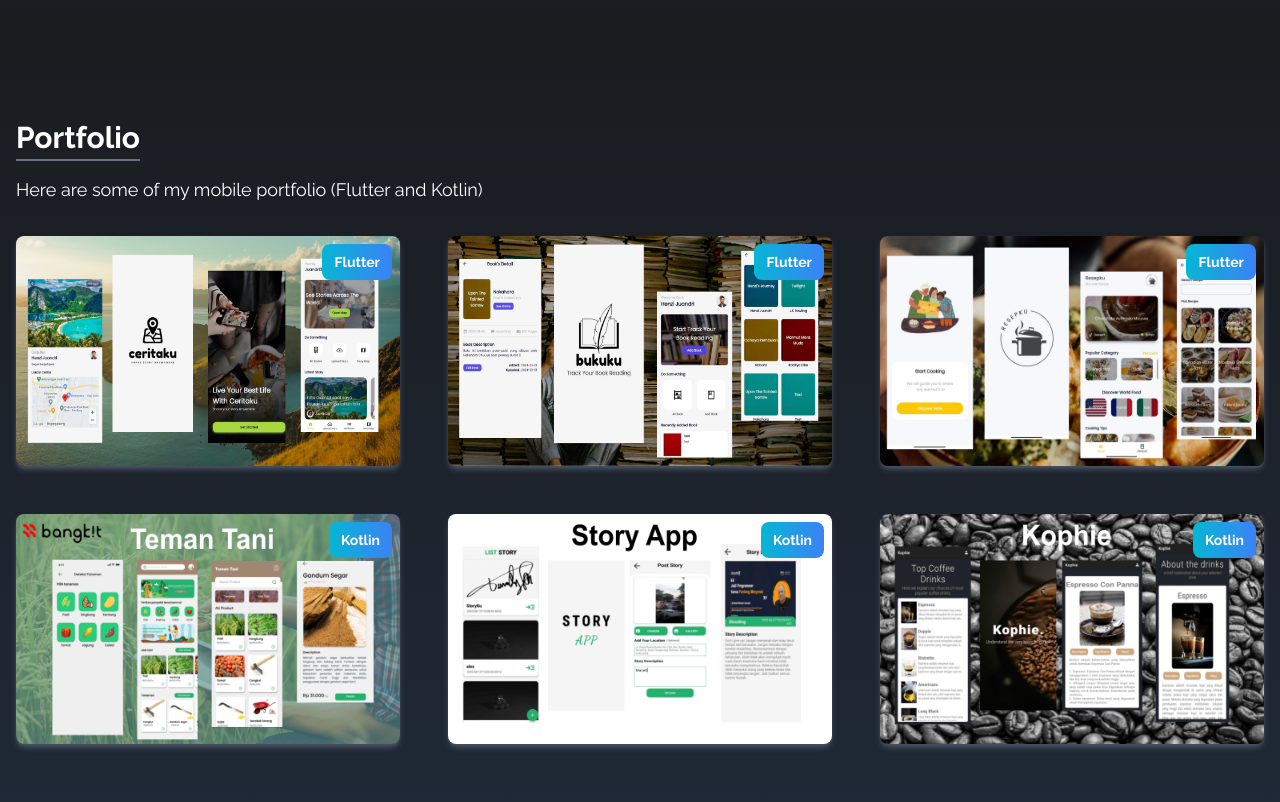
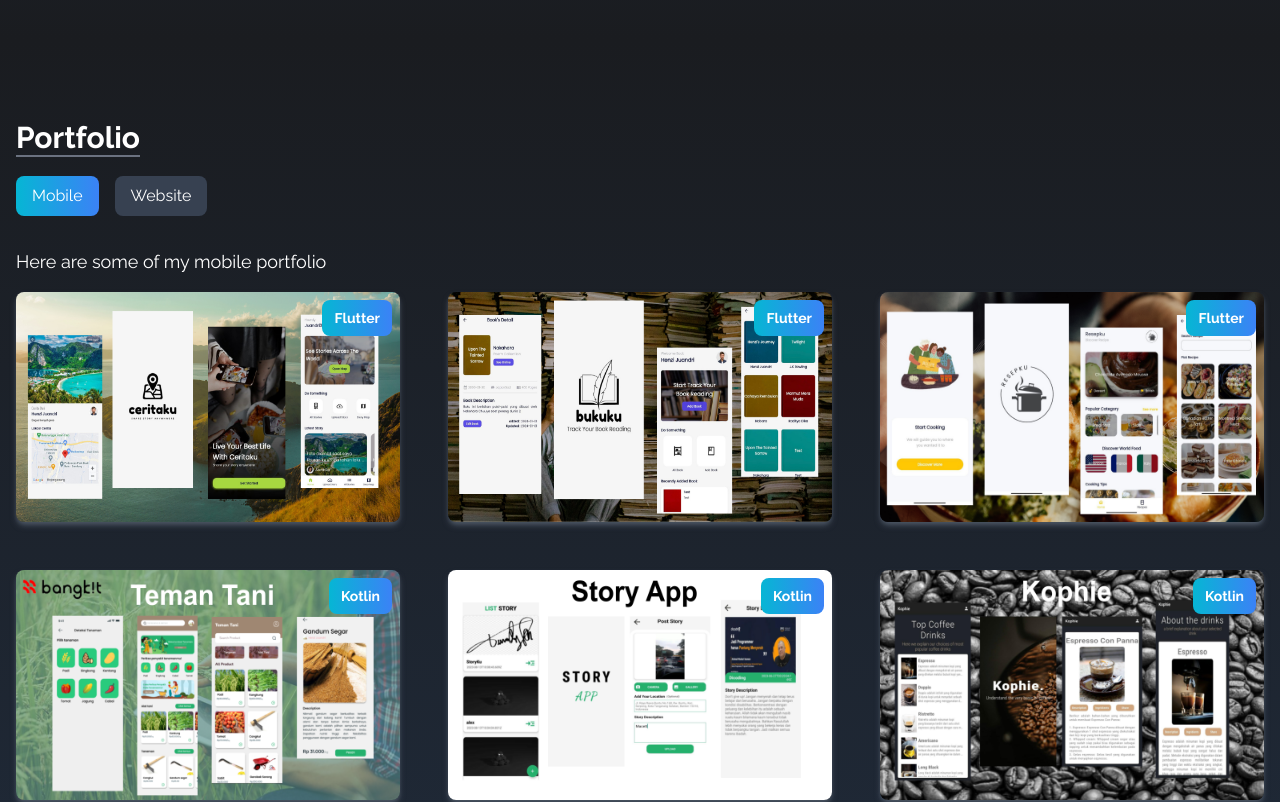
Before and after one commit to 3henzijuandri3/web-portfolio, a React (Vite) app: page / in a window 1280 px wide. Shown: the part 1440-2242 px from the top of the page. Built offline with nearby package versions, Linux system fonts and the light colour scheme.

Commit message:
Update website section

```diff
--- a/src/components/Portfolio.jsx
+++ b/src/components/Portfolio.jsx
@@ -1,62 +1,89 @@
-import React from 'react';
+import React, { useState } from 'react';
+import { AiOutlineGithub } from 'react-icons/ai';
+import { AiFillPlayCircle } from 'react-icons/ai';
+
 import Kophie from '../assets/Kophie.png';
 import StoryApp from '../assets/StoryApp.png';
 import TemanTani from '../assets/TemanTani.png';
 import resepku from '../assets/resepku.png';
 import ceritaku from '../assets/ceritaku.png';
 import bukuku from '../assets/bukuku.png';
-import {AiOutlineGithub} from 'react-icons/ai';
+
+import Kuphie from '../assets/Kuphie.jpg';
+import Rack from '../assets/Rack.jpg';
+import Silidi from '../assets/Silidi.jpg';
+
 
 const Portfolio = () => {
-    const portfolios = [
+    const [isMobile, setIsMobile] = useState(true);
+
+    const webPortfolios = [
         {
-            id : 1,
-            image : ceritaku,
-            github : "https://github.com/3henzijuandri3/ceritaku",
-            type : "Flutter",
-            title : "Ceritaku"
+            id: 1,
+            image: Kuphie,
+            github: "https://github.com/3henzijuandri3/Kuphie",
+            link: "https://3henzijuandri3.github.io/Kuphie",
+            title: "Kuphie"
         },
+        {
+            id: 2,
+            image: Rack,
+            github: "https://github.com/3henzijuandri3/Book-Shelf",
+            link: "https://3henzijuandri3.github.io/Book-Shelf",
+            title: "Rack"
+        },
+        {
+            id: 3,
+            image: Silidi,
+            github: "https://github.com/3henzijuandri3/siLidi",
+            link: "https://silidi-front-end.netlify.app",
+            title: "Silidi"
+        },
+    ];
 
+    const mobilePortfolios = [
         {
-            id : 2,
-            image : bukuku,
-            github : "https://github.com/3henzijuandri3/bukuku",
-            type : "Flutter",
-            title : "Bukuku"
+            id: 1,
+            image: ceritaku,
+            github: "https://github.com/3henzijuandri3/ceritaku",
+            type: "Flutter",
+            title: "Ceritaku"
         },
-
         {
-            id : 3,
-            image : resepku,
-            github : "https://github.com/3henzijuandri3/resepku-main",
-            type : "Flutter",
-            title : "Resepku"
+            id: 2,
+            image: bukuku,
+            github: "https://github.com/3henzijuandri3/bukuku",
+            type: "Flutter",
+            title: "Bukuku"
         },
-
         {
-            id : 4,
-            image : TemanTani,
-            github : "https://github.com/Teman-Tani-Bangkit/Mobile-Development",
-            type : "Kotlin",
-            title : "Teman Tani"
+            id: 3,
+            image: resepku,
+            github: "https://github.com/3henzijuandri3/resepku-main",
+            type: "Flutter",
+            title: "Resepku"
         },
-
         {
-            id : 5,
-            image : StoryApp,
-            github : "https://github.com/3henzijuandri3/Story-App",
-            type : "Kotlin",
-            title : "Story App"
+            id: 4,
+            image: TemanTani,
+            github: "https://github.com/Teman-Tani-Bangkit/Mobile-Development",
+            type: "Kotlin",
+            title: "Teman Tani"
         },
-
         {
-            id : 6,
-            image : Kophie,
-            github : "https://github.com/3henzijuandri3/Kophie",
-            type : "Kotlin",
-            title : "Kophie"
+            id: 5,
+            image: StoryApp,
+            github: "https://github.com/3henzijuandri3/Story-App",
+            type: "Kotlin",
+            title: "Story App"
         },
-
+        {
+            id: 6,
+            image: Kophie,
+            github: "https://github.com/3henzijuandri3/Kophie",
+            type: "Kotlin",
+            title: "Kophie"
+        },
     ];
 
     return (
@@ -64,16 +91,33 @@
             <div className='container'>
 
                 {/* Portfolio Judul */}
-            <div className='mb-8'>
-                <h1 className='pb-1 text-3xl font-bold border-b-2 border-gray-500 inline'> Portfolio </h1>
+                <div className='mb-4'>
+                    <h1 className='text-3xl font-bold border-b-2 border-gray-500 inline'> Portfolio </h1>
 
-                <p className='mt-5 md:text-lg'> Here are some of my mobile portfolio (Flutter and Kotlin) </p>
+                    {/* Buttons */}
+                    <div className="flex mt-5">
+                        <button
+                            onClick={() => setIsMobile(true)}
+                            className={`mr-4 px-4 py-2 ${isMobile ? 'bg-gradient-to-r from-cyan-500 to-blue-500' : 'bg-gray-700'} text-white rounded-lg`}
+                        >
+                            Mobile
+                        </button>
+
+                        <button
+                            onClick={() => setIsMobile(false)}
+                            className={`px-4 py-2 ${!isMobile ? 'bg-gradient-to-r from-cyan-500 to-blue-500' : 'bg-gray-700'} text-white rounded-lg`}
+                        >
+                            Website
+                        </button>
+                    </div>
+
+                    <p className='mt-8 md:text-lg'> Here are some of my {isMobile ? 'mobile' : 'website'} portfolio </p>
                 </div>
 
                 {/* Portfolio Container */}
                 <div className='grid gap-12 sm:grid-cols-2 md:grid-cols-3'>
 
-                {portfolios.map(({id, image, github, type, title}) => (
+                    {!isMobile && webPortfolios.map(({ id, image, github, link, title }) => (
                         <div key={id} className='h-[230px] rounded-lg shadow-md shadow-gray-600 overflow-hidden relative group'>
 
                             {/* Image */}
@@ -85,7 +129,29 @@
 
                                 <div className='flex items-center gap-3 cursor-pointer'>
                                     <a href={github} target='_blank' className='hover:text-black ease-in-out transition-all duration-300'>
-                                    <AiOutlineGithub size={24}/>
+                                        <AiOutlineGithub size={24} />
+                                    </a>
+                                    <a href={link} target='_blank' className='hover:text-black ease-in-out transition-all duration-300'>
+                                        <AiFillPlayCircle size={24} />
+                                    </a>
+                                </div>
+                            </div>
+                        </div>
+                    ))}
+
+                    {isMobile && mobilePortfolios.map(({ id, image, github, type, title }) => (
+                        <div key={id} className='h-[230px] rounded-lg shadow-md shadow-gray-600 overflow-hidden relative group'>
+
+                            {/* Image */}
+                            <img className='w-full h-full' src={image} alt="Portfolio Image" />
+
+                            {/* Link */}
+                            <div className='flex flex-col justify-center items-center w-full h-fit bg-gradient-to-b from-black-primary to-gray-800 py-2 absolute -bottom-[100px] group-hover:bottom-0 transition-all ease-in-out duration-500'>
+                                <p className='mb-1 text-lg font-bold'> {title} </p>
+
+                                <div className='flex items-center gap-3 cursor-pointer'>
+                                    <a href={github} target='_blank' className='hover:text-black ease-in-out transition-all duration-300'>
+                                        <AiOutlineGithub size={24} />
                                     </a>
                                 </div>
                             </div>
@@ -105,4 +171,4 @@
     )
 }
 
-export default Portfolio
+export default Portfolio;
```
Lines whose indentation alone changed are shown as unchanged.
